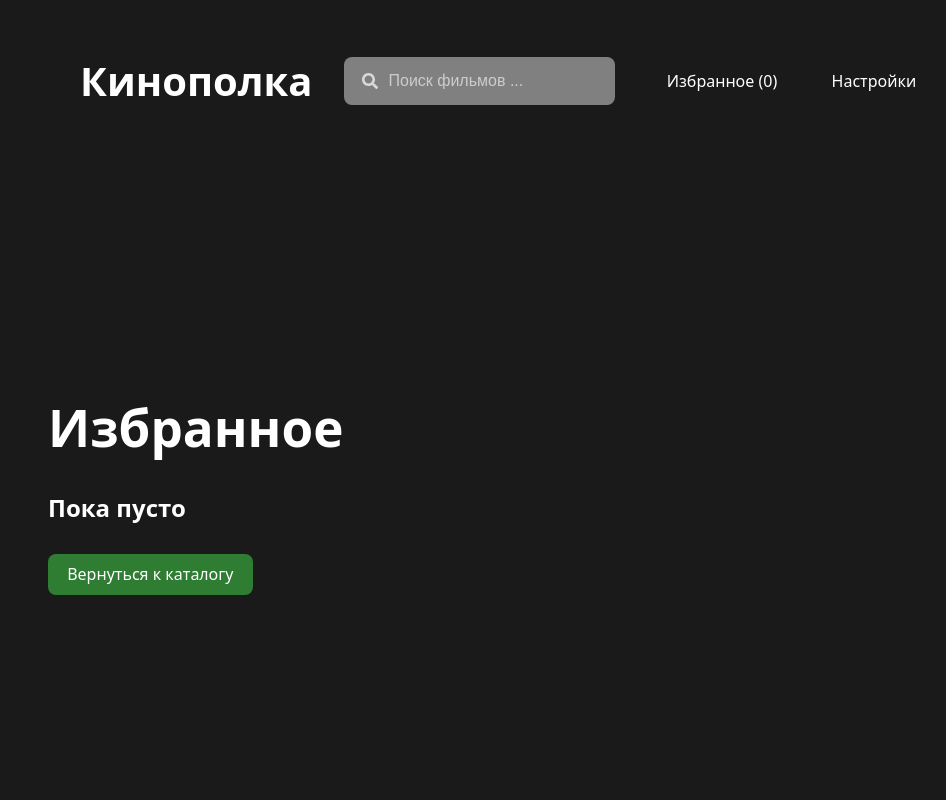
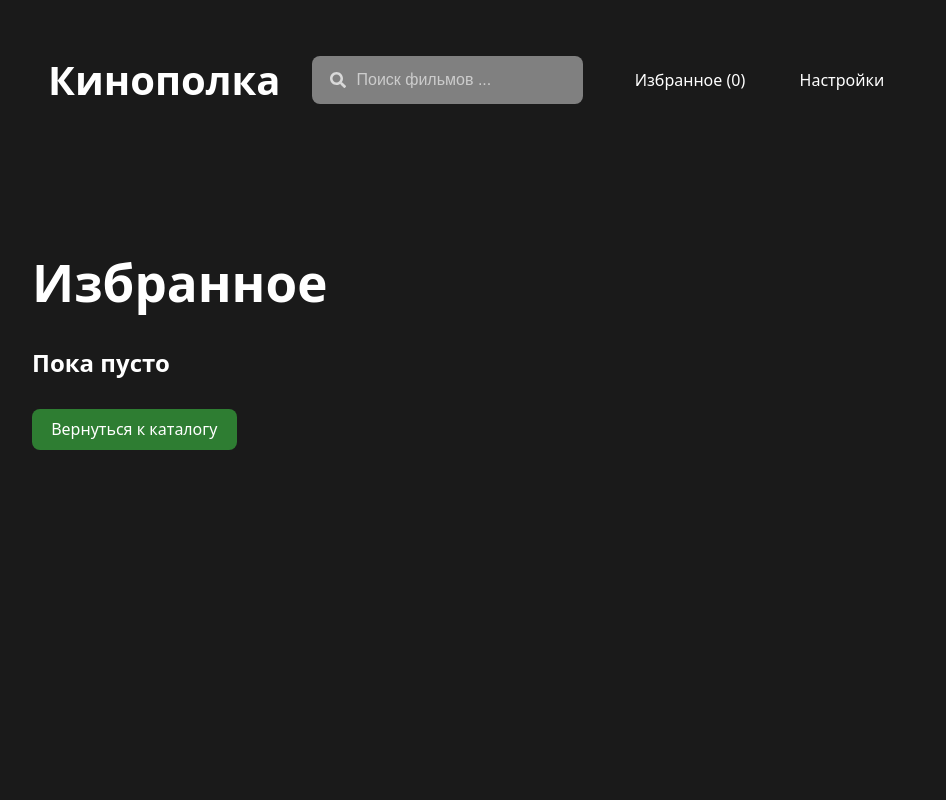
Before and after one commit to Aliya0322/cinema_react, a React (Vite) app: page /favorites in a window 1280 px wide. Shown: the top 800 px of the page, without its empty margins (32-978 px from the left). Built offline with nearby package versions, Linux system fonts and the light colour scheme.

Commit message:
init commit

```diff
--- a/src/components/Header.scss
+++ b/src/components/Header.scss
@@ -3,14 +3,16 @@
 
 .catalog-header {
   display: flex;
+  position: sticky;
   align-items: center;
   justify-content: space-between;
   gap: 2rem;
-  position: fixed;
-  top: 1rem;
-  padding: 1rem 2rem;
-  z-index: 1000;
+  top: 0;
+  padding: 5rem;
+  z-index: 10;
   background-color: $bg-primary;
+  height: 72px;
+  box-sizing: border-box;
 }
 
 .catalog-title {
--- /dev/null
+++ b/src/components/layouts/MainLayout.scss
@@ -0,0 +1,9 @@
+.main-layout {
+  min-height: 100vh;
+}
+
+.main-layout__content {
+  padding-top: 60px;
+  padding-left: 4rem;
+  min-height: calc(100vh - 72px);
+}
--- /dev/null
+++ b/src/components/layouts/MainLayout.tsx
@@ -0,0 +1,45 @@
+import { useContext, useState } from "react";
+import { useNavigate } from "react-router-dom";
+import { Outlet } from 'react-router-dom';
+import { Header } from '../Header';
+import './MainLayout.scss';
+import { FavoritesContext } from "../../contexts/FavoritesContext";
+import { type Movie, movies } from "../../ data/movies";
+
+const MainLayout = () => {
+  const [searchQuery, setSearchQuery] = useState('');
+  const [moviesData] = useState<Movie[]>(movies);
+  const favoritesContext = useContext(FavoritesContext);
+  const navigate = useNavigate();
+
+  if (!favoritesContext) {
+    throw new Error("MainLayout must be used within a FavoritesProvider");
+  }
+
+  const { ids } = favoritesContext;
+
+  const handleNavigateToFavorites = () => {
+    navigate('/favorites');
+  }
+
+  const handleNavigateToSettings = () => {
+    navigate('/settings');
+  }
+
+  return (
+    <div className="main-layout">
+      <Header
+        searchQuery={searchQuery}
+        onSearchChange={setSearchQuery}
+        onNavigateToFavorites={handleNavigateToFavorites}
+        onNavigateToSettings={handleNavigateToSettings}
+        favoritesCount={ids.length}
+      />
+      <main className="main-layout__content">
+        <Outlet context={{ searchQuery, moviesData }} />
+      </main>
+    </div>
+  );
+};
+
+export default MainLayout;
--- a/src/pages/CatalogPage.scss
+++ b/src/pages/CatalogPage.scss
@@ -2,14 +2,12 @@
 
 body {
   background-color: $bg-primary;
-  padding: 5rem;
 }
 
 .cinema-grid-page {
   display: grid;
   grid-template-columns: 1fr 1fr 1fr;
   gap: 1rem;
-  margin-top: 3rem;
 }
 
 .cinema-card {
--- a/src/pages/CatalogPage.tsx
+++ b/src/pages/CatalogPage.tsx
@@ -3,13 +3,18 @@ import { type Movie } from "../ data/movies.ts";
 import { useState, useEffect, useContext } from "react";
 import { MovieCard } from "../components/MovieCard.tsx";
 import { FavoritesContext } from "../contexts/FavoritesContext.tsx";
+import { useOutletContext } from "react-router-dom";
 
-type CatalogPageProps = {
-  movies: Movie[];
+
+interface OutletContext {
   searchQuery: string;
+  moviesData: Movie[];
 }
 
-export default function CatalogPage({ searchQuery, movies }: CatalogPageProps) {
+export default function CatalogPage() {
+
+  const { searchQuery, moviesData } = useOutletContext<OutletContext>();
+
   const favoritesContext = useContext(FavoritesContext);
 
   if (!favoritesContext) {
@@ -17,14 +22,14 @@ export default function CatalogPage({ searchQuery, movies }: CatalogPageProps) {
   }
 
   const { ids, toggle } = favoritesContext;
-  const [displayedMovies, setDisplayedMovies] = useState(movies);
+  const [displayedMovies, setDisplayedMovies] = useState<Movie[]>(moviesData);
 
   useEffect(() => {
-    const filtered = movies.filter(movie =>
+    const filtered = moviesData.filter(movie =>
       movie.title.toLowerCase().includes(searchQuery.toLowerCase())
     );
     setDisplayedMovies(filtered);
-  }, [searchQuery, movies]);
+  }, [searchQuery, moviesData]);
 
   return (
     <div className='cinema-grid-page'>
--- a/src/pages/FavoritesPage.tsx
+++ b/src/pages/FavoritesPage.tsx
@@ -1,21 +1,39 @@
-import { movies } from "../ data/movies.ts";
 import { MovieCard } from "../components/MovieCard";
 import { Link } from "react-router-dom";
 import './FavoritesPage.scss';
 import { useContext } from "react";
 import { FavoritesContext } from "../contexts/FavoritesContext.tsx";
+import { useOutletContext } from "react-router-dom";
+import type {Movie} from "../ data/movies.ts";
+
+
+interface OutletContext {
+  moviesData: Movie[];
+}
 
 export function FavoritesPage() {
+  const outletContext = useOutletContext();
   const favoritesContext = useContext(FavoritesContext);
+
 
   if (!favoritesContext) {
     throw new Error("FavoritesPage must be used within a FavoritesProvider");
   }
 
+  if (!outletContext || typeof outletContext !== 'object') {
+    throw new Error("FavoritesPage must be used within MainLayout");
+  }
+
+  const context = outletContext as Partial<OutletContext>;
+
+  if (!context.moviesData) {
+    throw new Error("moviesData is missing in MainLayout context");
+  }
+
+  const { moviesData } = context;
   const { ids, toggle } = favoritesContext;
 
-
-  const favoriteMovies = movies.filter(movie => ids.includes(movie.id));
+  const favoriteMovies = moviesData.filter(movie => ids.includes(movie.id));
 
   if (favoriteMovies.length === 0) {
     return (
--- a/src/pages/MoviePage.tsx
+++ b/src/pages/MoviePage.tsx
@@ -1,16 +1,21 @@
-import {Link, useParams} from "react-router-dom";
-import type {Movie} from "../ data/movies.ts";
+import { Link, useParams } from "react-router-dom";
+import type { Movie } from "../ data/movies.ts";
 import './MoviePage.scss'
-import {FavoritesContext} from "../contexts/FavoritesContext.tsx";
-import {useContext} from "react";
+import { FavoritesContext } from "../contexts/FavoritesContext.tsx";
+import { useContext } from "react";
+import { useOutletContext } from "react-router-dom";
 
-
-type MoviePageProps = {
-  movies: Movie[];
+// Интерфейс для контекста из MainLayout
+interface OutletContext {
+  moviesData: Movie[];
 }
 
-export function MoviePage({ movies }: MoviePageProps) {
+export function MoviePage() {
   const { id } = useParams<{ id: string }>();
+
+  // Получаем moviesData из MainLayout через Outlet context
+  const outletContext = useOutletContext();
+  const { moviesData } = outletContext as OutletContext;
 
   const favoritesContext = useContext(FavoritesContext);
 
@@ -18,12 +23,26 @@ export function MoviePage({ movies }: MoviePageProps) {
     throw new Error("MoviePage must be used within a FavoritesProvider");
   }
 
+  // Проверка, что контекст содержит нужные данные
+  if (!outletContext || typeof outletContext !== 'object' || !('moviesData' in outletContext)) {
+    throw new Error("MoviePage must be used within MainLayout");
+  }
+
   const { ids, toggle } = favoritesContext;
 
-  const movie = movies.find(m => m.id === id);
+  const movie = moviesData.find(m => m.id === id);
 
   if (!movie) {
-    return <div>Фильм не найден</div>;
+    return (
+      <div className="movie-not-found">
+        <h2>Фильм не найден</h2>
+        <Link to="/">
+          <button className="movie-page-back-btn">
+            Вернуться к каталогу
+          </button>
+        </Link>
+      </div>
+    );
   }
 
   const isFavorite = ids.includes(movie.id);
--- a/src/pages/SettingsPage.scss
+++ b/src/pages/SettingsPage.scss
@@ -21,6 +21,8 @@
 .settings-page-favorites-container {
   display: flex;
   flex-direction: column;
+  height: 100%;
+  width: 60%;
   background-color: $accent-color;
   border-radius: $border-radius;
   padding: 1rem;
@@ -30,8 +32,8 @@
 .theme-buttons-container {
   display: flex;
   margin-top: 10px;
-  justify-content: space-between;
-  gap: 0.2rem;
+  justify-content: flex-start;
+  gap: 0.1rem;
 }
 
 .theme-btn {
--- a/src/router/AppRouter.tsx
+++ b/src/router/AppRouter.tsx
@@ -1,83 +1,37 @@
-import {Route, Routes, useNavigate} from "react-router-dom";
+// AppRouter.tsx
+import { Route, Routes } from "react-router-dom";
 import CatalogPage from "../pages/CatalogPage";
-import { Header } from '../components/Header';
-import {useContext, useState} from "react";
 import { MoviePage } from "../pages/MoviePage.tsx";
-import { type Movie, movies } from "../ data/movies.ts";
 import { FavoritesPage } from "../pages/FavoritesPage.tsx";
-import {FavoritesContext} from "../contexts/FavoritesContext.tsx";
-import {SettingsPage} from "../pages/SettingsPage.tsx";
-import {NotFoundPage} from "../pages/NotFoundPage.tsx";
+import { SettingsPage } from "../pages/SettingsPage.tsx";
+import { NotFoundPage } from "../pages/NotFoundPage.tsx";
+import MainLayout from "../components/layouts/MainLayout.tsx";
 
 export default function AppRouter() {
-  const [searchQuery, setSearchQuery] = useState('');
-  const [moviesData] = useState<Movie[]>(movies);
-  const favoritesContext = useContext(FavoritesContext);
-
-  if (!favoritesContext) {
-    throw new Error("AppRouter must be used within a FavoritesProvider");
-  }
-
-  const { ids } = favoritesContext;
-
-  const navigate = useNavigate();
-
-  const handleNavigateToFavorites = () => {
-    navigate('/favorites');
-  }
-
-  const handleNavigateToSettings = () => {
-    navigate('/settings');
-  }
-
-
   return (
-    <>
-      <Header
-        searchQuery={searchQuery}
-        onSearchChange={setSearchQuery}
-        onNavigateToFavorites={handleNavigateToFavorites}
-        onNavigateToSettings={handleNavigateToSettings}
-        favoritesCount={ids.length}
-      />
-      <Routes>
+    <Routes>
+      <Route path="/" element={<MainLayout />}>
         <Route
-          path="/"
-          element={
-            <CatalogPage
-              searchQuery={searchQuery}
-              movies={moviesData}
-            />
-          }
+          index
+          element={<CatalogPage />}
         />
         <Route
           path="/movie/:id"
-          element={
-            <MoviePage
-              movies={moviesData}
-            />
-          }
+          element={<MoviePage />}
         />
         <Route
           path="/favorites"
-          element={
-            <FavoritesPage />
-          }
+          element={<FavoritesPage />}
         />
         <Route
           path="/settings"
-          element={
-          <SettingsPage />
-          }
+          element={<SettingsPage />}
         />
         <Route
           path="/notfound"
-          element={
-          <NotFoundPage />
-          }
+          element={<NotFoundPage />}
         />
-
-      </Routes>
-    </>
+      </Route>
+    </Routes>
   );
 }
```
Lines whose indentation alone changed are shown as unchanged.
